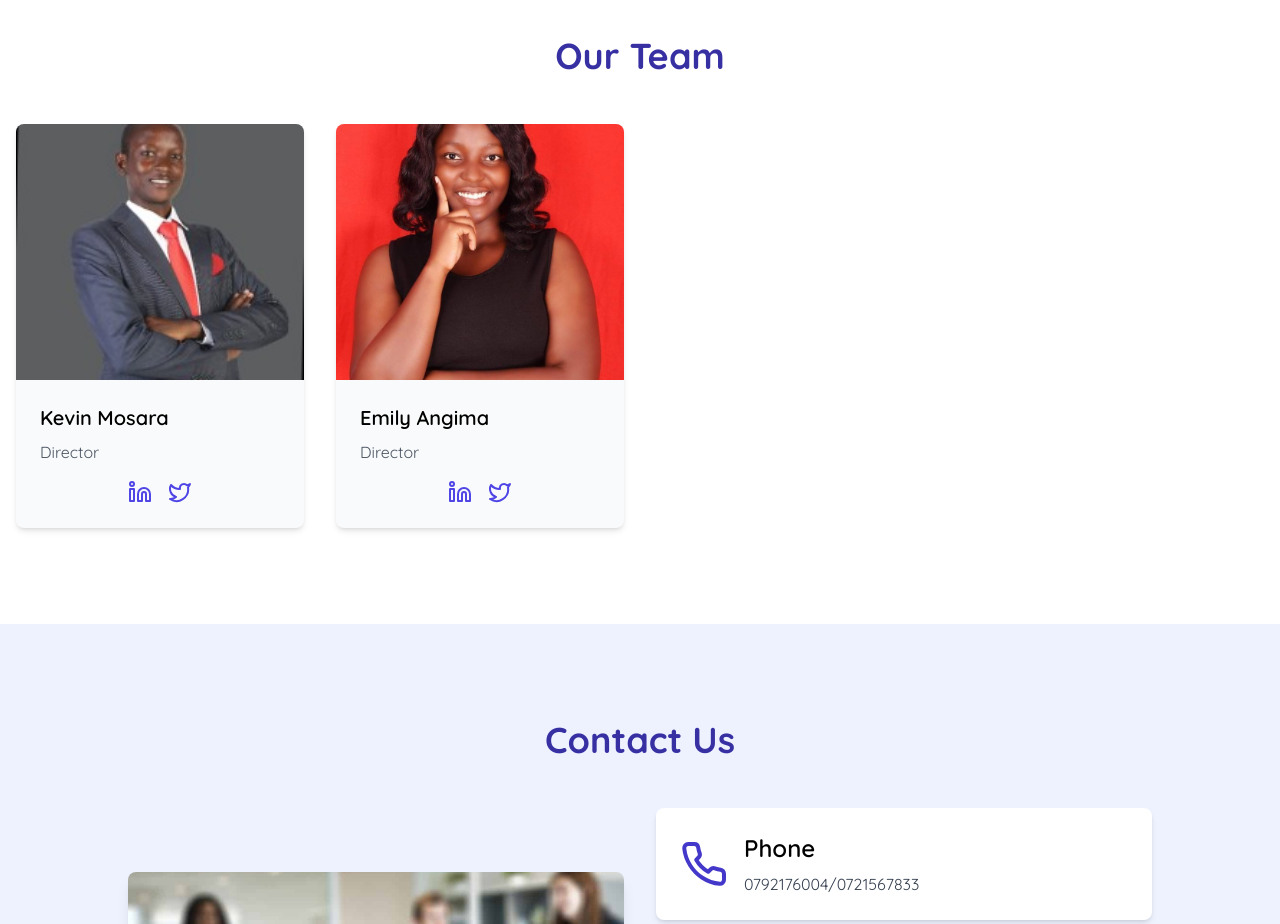
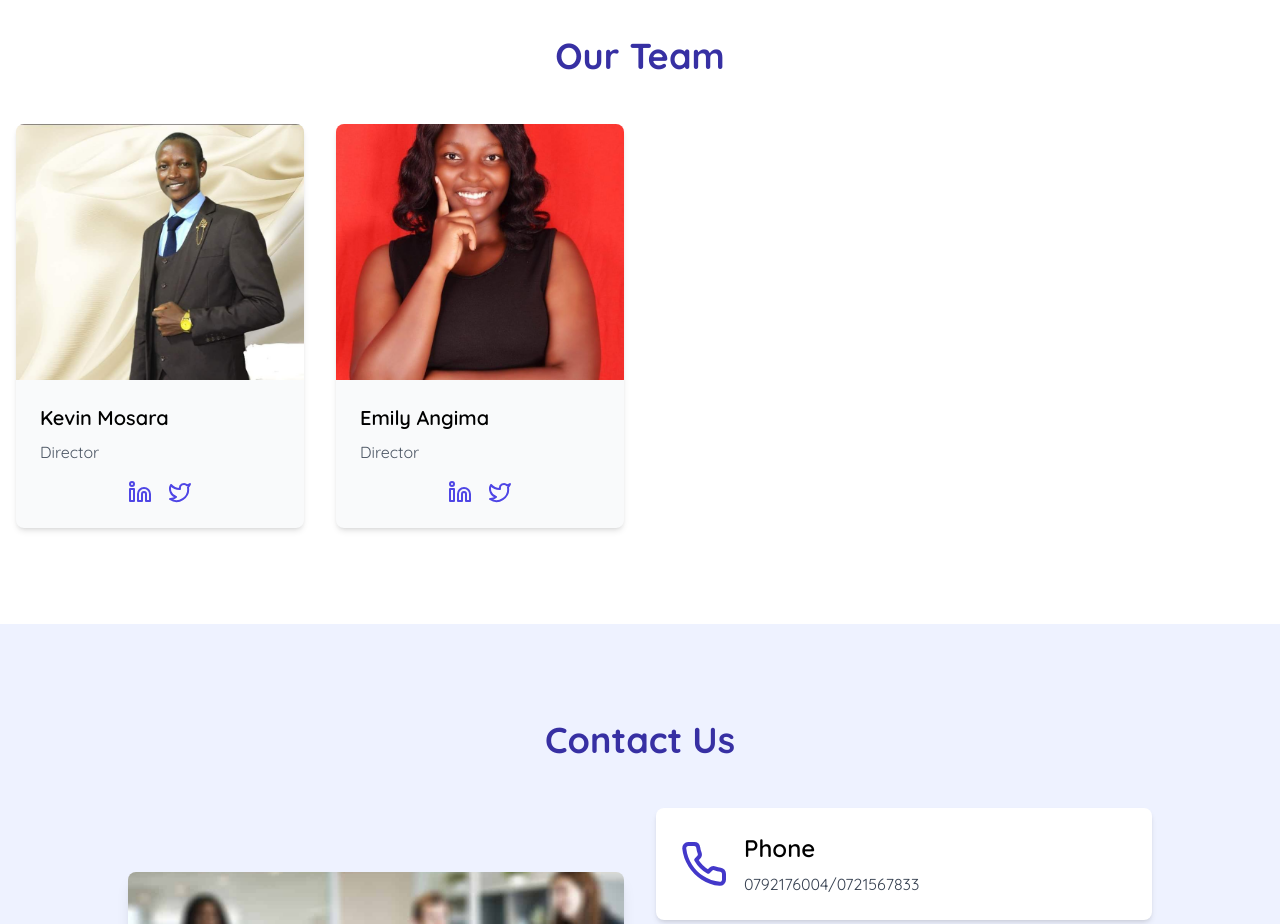
Before and after one commit to gerkim62/vinly-website, a Next.js app: page / in a window 1280 px wide. Shown: the part 2780-3704 px from the top of the page. Built offline with nearby package versions, Linux system fonts and the light colour scheme.

Commit message:
updated kevin pic

```diff
--- a/src/app/page.tsx
+++ b/src/app/page.tsx
@@ -188,7 +188,7 @@ const TeamSection = () => (
       </h2>
       <div className="grid grid-cols-1 sm:grid-cols-2 lg:grid-cols-4 gap-8">
         {[
-          { name: "Kevin Mosara", role: "Director", image: "/profile.jpeg" },
+          { name: "Kevin Mosara", role: "Director", image: "/kevin-mosara.jpeg" },
           {
             name: "Emily Angima",
             role: "Director",
```
Also changed, not shown: public/kevin-mosara.jpeg (added).
